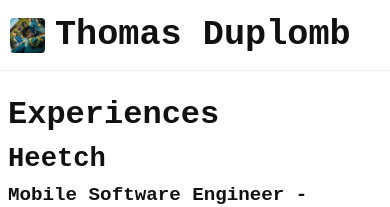
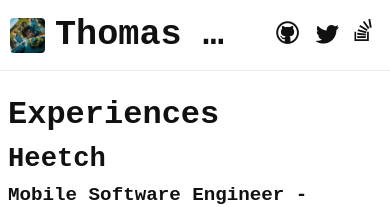
Before and after one commit to tomahh/tomahh.github.io, a Jekyll site: the page built from index.html, in a window 390 px wide. Shown: the top 207 px of the page. Built offline with Jekyll 4.4.1, drawn with Linux system fonts in a browser that asks for light colours.

Commit message:
Better navbar mobile layout (not perfect though)

```diff
--- a/assets/css/style.css
+++ b/assets/css/style.css
@@ -71,18 +71,23 @@ header {
 
 header > h1 {
     margin: 0;
-    flex-wrap: nowrap;
     white-space: nowrap;
+    overflow: hidden;
+    text-overflow: ellipsis;
 }
 
 #profil-picture
 {
     margin-right: 10px;
-    width: 35px;
-    height: 35px;
+    max-width: 35px;
+    max-height: 35px;
+
     -webkit-border-radius: 4px;
     -moz-border-radius: 4px;
     border-radius: 4px;
+
+    flex-shrink: 0;
+    -webkit-flex-shrink: 0;
 }
 
 #infos
```
